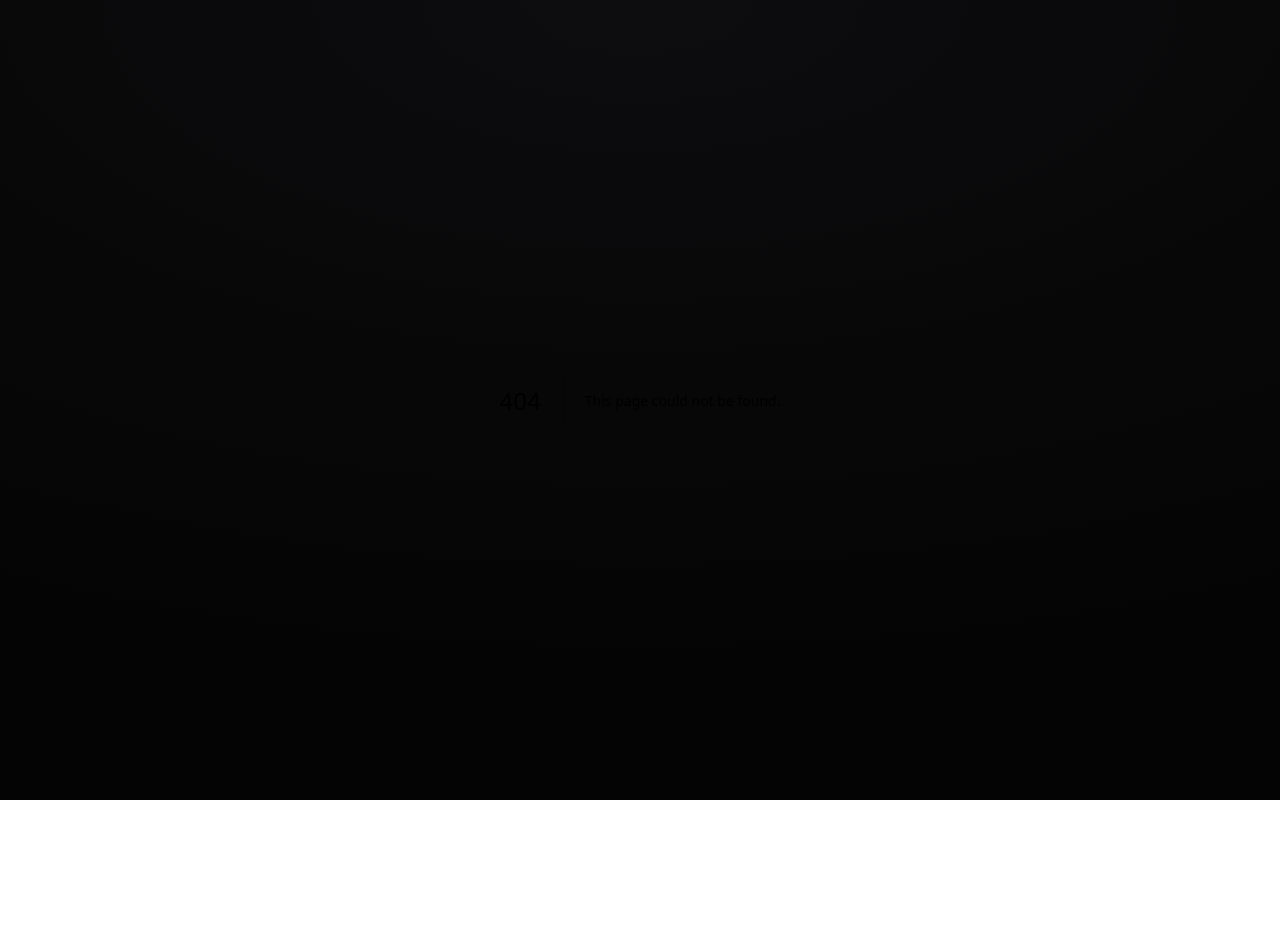
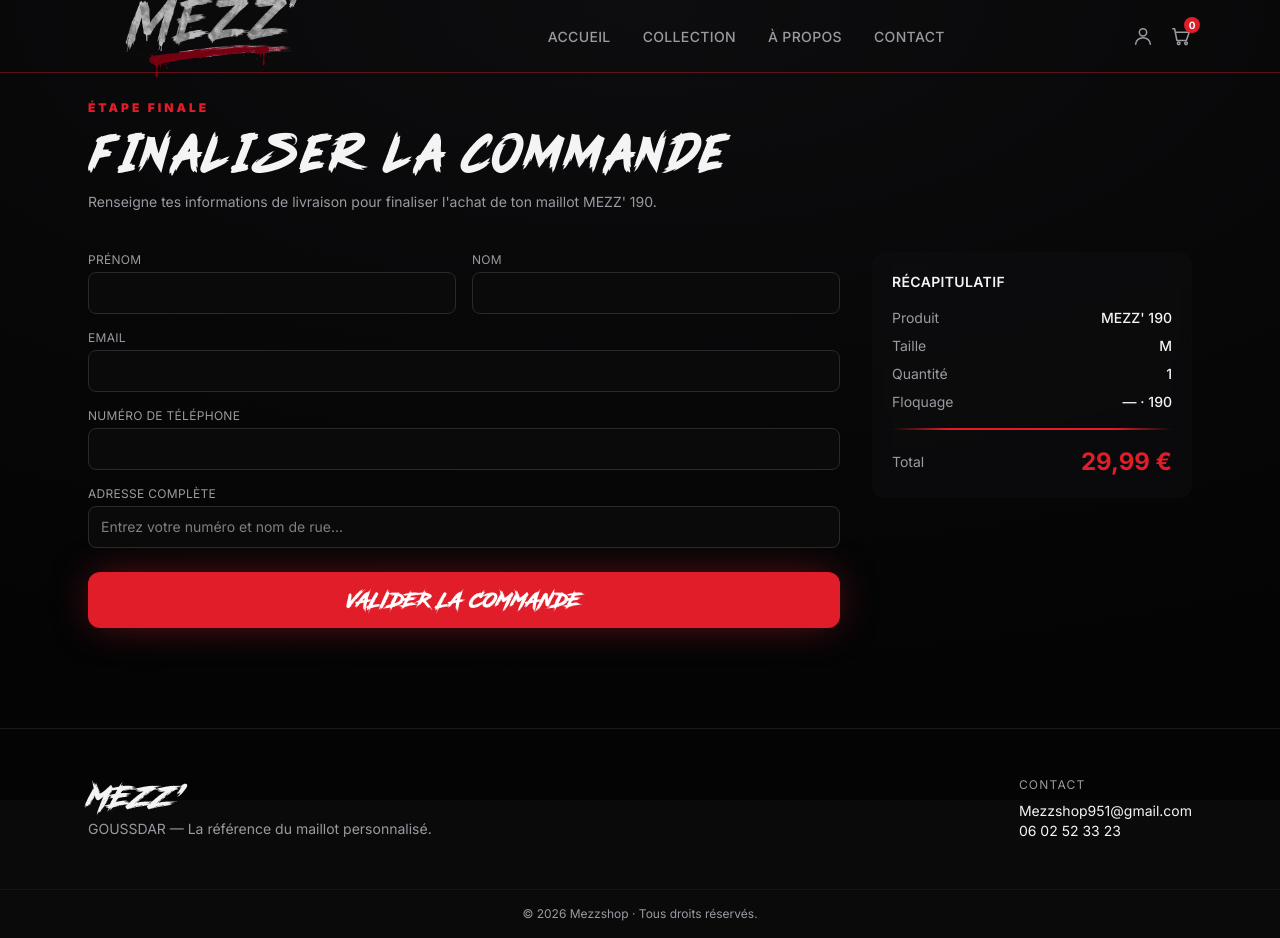
Before and after one commit to masheeee34/mezz-factory, a Next.js app: page /commande in a window 1280 px wide. Before the commit this address had no page. Before the commit the page ends 800 px from the top, so only its background shows below. Built offline with nearby package versions, Linux system fonts and the light colour scheme.

Commit message:
feat: migrate checkout to dedicated /commande page, set up revolut.jpg, and update navigation

```diff
--- /dev/null
+++ b/src/app/commande/page.tsx
@@ -0,0 +1,67 @@
+"use client";
+
+import Navbar from "@/components/Navbar";
+import OrderForm from "@/components/OrderForm";
+import Footer from "@/components/Footer";
+import { useConfigurator } from "@/lib/store";
+import Link from "next/link";
+
+export default function CommandePage() {
+  const { quantity } = useConfigurator();
+
+  return (
+    <>
+      <Navbar />
+
+      <main className="min-h-[calc(100vh-72px)] pt-[100px] pb-16 flex flex-col justify-between">
+        <div className="mx-auto max-w-6xl w-full px-4 sm:px-6">
+
+          {/* Header de la page */}
+          <div className="mb-10 text-center sm:text-left">
+            <p className="text-xs uppercase tracking-[0.25em] text-red-bright font-black">
+              Étape finale
+            </p>
+            <h1
+              className="headline mt-2 text-4xl sm:text-6xl text-text"
+              style={{
+                fontFamily: '"Pink Blue", "Road Rage", Impact, sans-serif',
+                letterSpacing: "0.03em",
+              }}
+            >
+              Finaliser la commande
+            </h1>
+            <p className="mt-2 text-sm text-muted">
+              Renseigne tes informations de livraison pour finaliser l&apos;achat de ton maillot MEZZ&apos; 190.
+            </p>
+          </div>
+
+          {quantity === 0 ? (
+            <div className="rounded-2xl border border-line bg-surface/30 p-12 text-center backdrop-blur-sm max-w-xl mx-auto">
+              <h2 className="headline text-2xl text-text mb-4">Ton panier est vide</h2>
+              <p className="text-sm text-muted mb-8">
+                Personnalise ton maillot MEZZ&apos; 190 avant de passer commande.
+              </p>
+              <Link
+                href="/"
+                className="headline rounded-xl bg-red-bright px-8 py-3.5 text-lg text-white shadow-glow transition hover:bg-red"
+                style={{
+                  fontFamily: '"Pink Blue", "Road Rage", Impact, sans-serif',
+                  letterSpacing: "0.03em",
+                }}
+              >
+                Personnaliser mon maillot
+              </Link>
+            </div>
+          ) : (
+            <div className="mt-8">
+              <OrderForm />
+            </div>
+          )}
+
+        </div>
+      </main>
+
+      <Footer />
+    </>
+  );
+}
--- a/src/app/page.tsx
+++ b/src/app/page.tsx
@@ -3,7 +3,6 @@ import JerseyViewer from "@/components/jersey/JerseyViewer";
 import ProductPanel from "@/components/ProductPanel";
 import Gallery from "@/components/Gallery";
 import FeatureBar from "@/components/FeatureBar";
-import OrderForm from "@/components/OrderForm";
 import Footer from "@/components/Footer";
 
 export default function Home() {
@@ -35,12 +34,6 @@ export default function Home() {
           <SectionHeading kicker="Le shooting" title="Galerie" />
           <Gallery />
         </section>
-
-        {/* Commander */}
-        <section id="commander" className="mx-auto max-w-6xl px-4 py-14 sm:px-6 sm:py-20">
-          <SectionHeading kicker="Passe ta commande" title="Commander" />
-          <OrderForm />
-        </section>
       </main>
 
       <Footer />
--- a/src/components/Navbar.tsx
+++ b/src/components/Navbar.tsx
@@ -2,6 +2,7 @@
 
 import { useEffect, useState } from "react";
 import { useConfigurator } from "@/lib/store";
+import { usePathname } from "next/navigation";
 
 const LINKS = [
   { href: "#accueil", label: "ACCUEIL" },
@@ -13,6 +14,8 @@ const LINKS = [
 export default function Navbar() {
   const cartCount = useConfigurator((s) => s.cartCount);
   const [scrolled, setScrolled] = useState(false);
+  const pathname = usePathname();
+  const isHome = pathname === "/";
 
   useEffect(() => {
     const onScroll = () => setScrolled(window.scrollY > 16);
@@ -20,6 +23,8 @@ export default function Navbar() {
     window.addEventListener("scroll", onScroll, { passive: true });
     return () => window.removeEventListener("scroll", onScroll);
   }, []);
+
+  const getHref = (hash: string) => (isHome ? hash : `/${hash}`);
 
   return (
     <header
@@ -30,7 +35,7 @@ export default function Navbar() {
       }`}
     >
       <nav className="mx-auto flex h-[72px] max-w-6xl items-center justify-between px-4 sm:px-6">
-        <a href="#accueil" className="block" style={{ marginTop: "-14px", marginBottom: "-14px" }}>
+        <a href={isHome ? "#accueil" : "/"} className="block" style={{ marginTop: "-14px", marginBottom: "-14px" }}>
           <img
             src="/new-logo.png"
             alt="Mezz'"
@@ -47,7 +52,7 @@ export default function Navbar() {
           {LINKS.map((l) => (
             <li key={l.href}>
               <a
-                href={l.href}
+                href={getHref(l.href)}
                 className="text-sm font-medium uppercase tracking-wide text-muted transition-colors hover:text-text"
               >
                 {l.label}
@@ -57,11 +62,11 @@ export default function Navbar() {
         </ul>
 
         <div className="flex items-center gap-4">
-          <a href="#commander" aria-label="Mon compte" className="text-muted hover:text-text">
+          <a href="/commande" aria-label="Mon compte" className="text-muted hover:text-text">
             <UserIcon />
           </a>
           <a
-            href="#commander"
+            href="/commande"
             aria-label="Panier"
             className="relative text-muted hover:text-text"
           >
--- a/src/components/OrderForm.tsx
+++ b/src/components/OrderForm.tsx
@@ -148,10 +148,12 @@ export default function OrderForm() {
               <div>
                 <div className="flex items-center justify-between">
                   <span className="text-[10px] font-black uppercase tracking-widest text-red-bright bg-red-bright/10 px-2 py-0.5 rounded">Option 1</span>
-                  {/* Real Revolut Logo */}
-                  <svg className="text-white" width="60" height="14" viewBox="0 0 450 100" fill="currentColor">
-                    <path d="M38.5 0h17.1v97.9H38.5V0zM116.7 39.5c.3-11.4 8.7-18.7 20.3-18.7 11.2 0 19.3 7 19.9 17.5l.3 1.2h-40.5zm40.5 13.9c-.8 13-9.5 21.6-21.7 21.6-11.5 0-20.1-7.8-20.1-20.8 0-13 8.6-20.8 20.1-20.8 11.4 0 19.6 7.4 20.4 19.6v.4h17.1c-.9-21.3-16.7-33.9-37.5-33.9-22 0-37.3 15-37.3 34.7s15.3 34.7 37.3 34.7c20.5 0 36.4-12.2 37.5-33.9h-17.1c-.2 7.7-1.3 11-3.2 13.1zM286.9 23.2V8.4H270v71c0 10.9 6.8 17 18 17 4.1 0 7.8-.5 10.8-1.5V79.6c-2.3.8-4.9 1.1-7.4 1.1-4.7 0-7.3-2.6-7.3-7.7V23.2h17.9zM207.2 23.2l-21.8 55-21.8-55h-18.4l31.1 74.7H195l31.1-74.7h-18.9zM368.1 23.2h-17.1v40.3c0 9.8-5.3 14.5-12.7 14.5s-12.6-4.7-12.6-14.5V23.2h-17.1v41.6c0 19.2 11.9 29.5 29.7 29.5 9.7 0 17.5-4 21.1-10.2l1.6 8.8h17.1V23.2zM73.5 44c11.9 0 19.9-6.4 19.9-16.5S85.4 11 73.5 11h-18v33h18zM55.5 56.4h16.2L89.6 98h19.8L88.9 52.8C101.4 48.7 110.5 39.5 110.5 26c0-21-16.5-30-37-30h-35v102h17V56.4z" />
-                  </svg>
+                  {/* eslint-disable-next-line @next/next/no-img-element */}
+                  <img
+                    src="/revolut.jpg"
+                    alt="Revolut"
+                    className="h-6 w-auto object-contain rounded"
+                  />
                 </div>
                 <h5 className="mt-4 text-base font-bold text-text">Paiement instantané</h5>
                 <p className="mt-1.5 text-xs text-muted leading-relaxed">
--- a/src/components/ProductPanel.tsx
+++ b/src/components/ProductPanel.tsx
@@ -6,12 +6,15 @@ import FloquageControls from "@/components/FloquageControls";
 import SizeSelector from "@/components/SizeSelector";
 import QuantityStepper from "@/components/QuantityStepper";
 
+import { useRouter } from "next/navigation";
+
 export default function ProductPanel() {
   const addToCart = useConfigurator((s) => s.addToCart);
+  const router = useRouter();
 
   const handleAdd = () => {
     addToCart();
-    document.getElementById("commander")?.scrollIntoView({ behavior: "smooth" });
+    router.push("/commande");
   };
 
   return (
```
Also changed, not shown: public/revolut.jpg (added).
